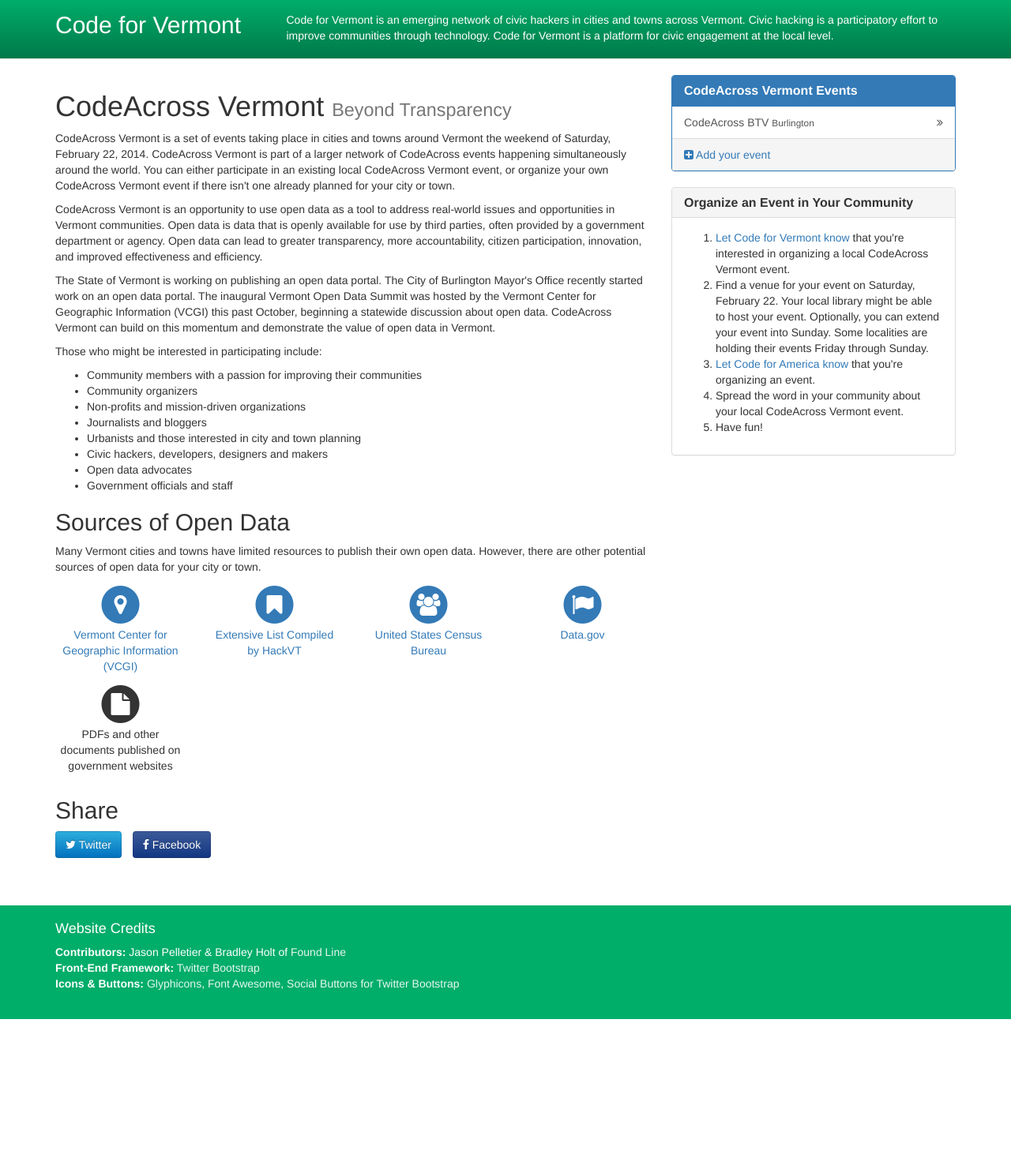
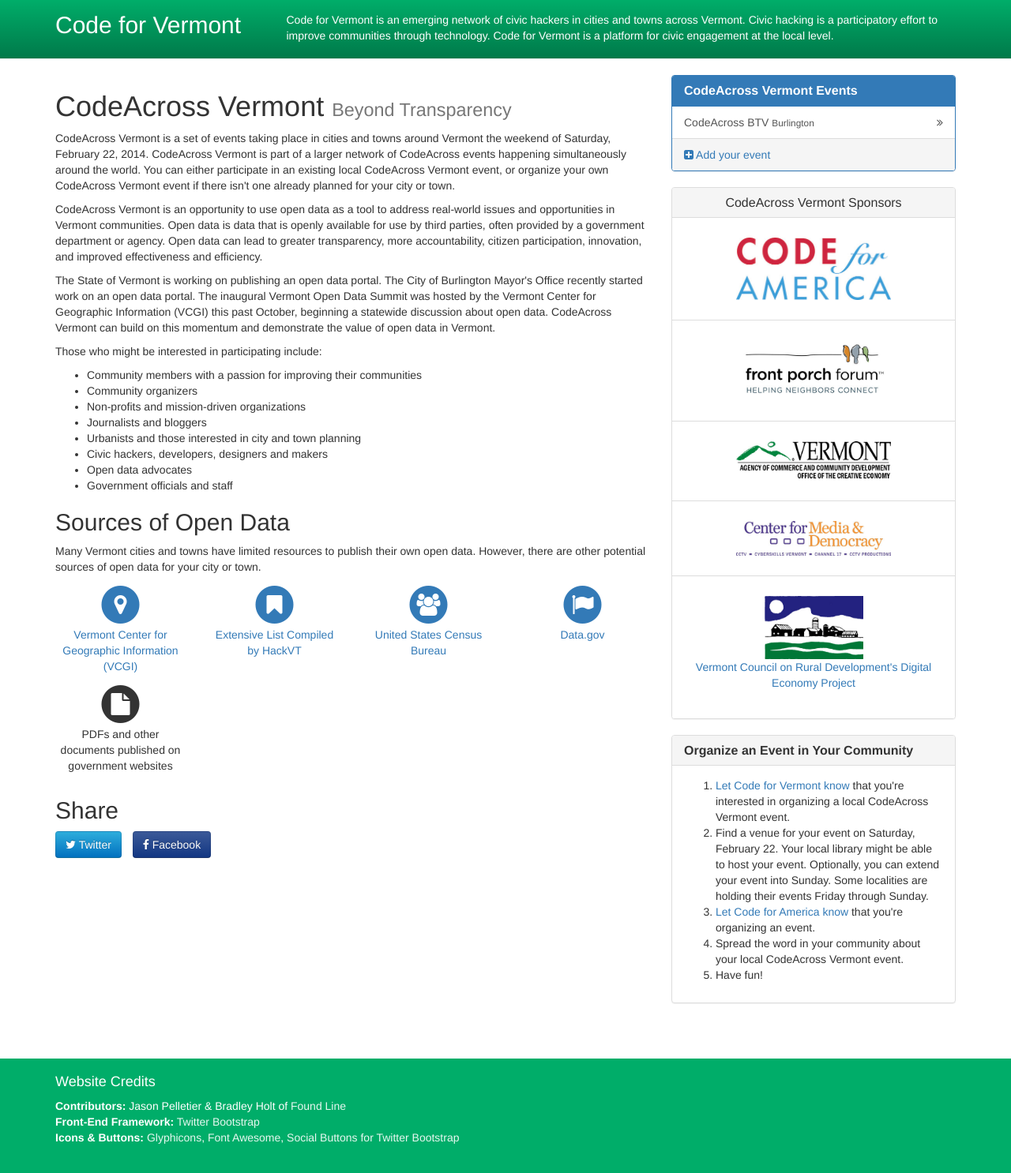
Before and after one commit to codeforvermont/codeforvermont.github.com, a Jekyll site: the page built from index.html, in a window 1280 px wide. Shown: the whole page at 79% size. Built offline with Jekyll 4.4.1, drawn with Linux system fonts in a browser that asks for light colours; nearby versions of some CDN libraries; comment, search, counter and statistics services are not loaded; before the commit the page ends 1291 px from its top, so only the background shows below that.

Commit message:
Add sponsors for CodeAcross Vermont.

```diff
--- a/css/custom.css
+++ b/css/custom.css
@@ -62,3 +62,11 @@
     color: white;
     color: rgba(255, 255, 255, 0.9);
 }
+.sponsors img {
+    max-width: 60%;
+    max-height: 80px;
+}
+.sponsors .list-group-item {
+    padding-top: 25px;
+    padding-bottom: 25px;
+}
--- a/index.html
+++ b/index.html
@@ -106,6 +106,29 @@
                     <a href="https://docs.google.com/forms/d/1ih7HqgT2ijiyv4znMR8ZGWpAzpbRmw70tQK9ZoklOcY/viewform"><i class="fa fa-plus-square"></i> Add your event</a>
                 </div>
             </article>
+            <article class="panel panel-default text-center sponsors">
+                <div class="panel-heading">
+                    <h1 class="panel-title">CodeAcross Vermont Sponsors</h1>
+                </div>
+                <div class="list-group">
+                    <div class="list-group-item">
+                        <a href="http://codeforamerica.org/"><img src="/img/logos/code-for-america-400x161.jpg" alt="Code for America" class="img-responsive center-block" /></a>
+                    </div>
+                    <div class="list-group-item">
+                        <a href="http://frontporchforum.com/"><img src="/img/logos/front-porch-forum-500x194.jpg" alt="Front Porch Forum" class="img-responsive center-block" /></a>
+                    </div>
+                    <div class="list-group-item">
+                        <a href="http://accd.vermont.gov/business/oce"><img src="/img/logos/office-of-the-creative-economy-500x127.jpg" alt="Vermont Agency of Commerce and Community Development, Office of the Creative Economy" class="img-responsive center-block" /></a>
+                    </div>
+                    <div class="list-group-item">
+                        <a href="http://www.cctv.org/"><img src="/img/logos/cctv-center-for-media-and-democracy-500x112.jpg" alt="CCTV Center for Media &amp; Democracy" class="img-responsive center-block" /></a>
+                    </div>
+                    <div class="list-group-item">
+                        <a href="http://vtrural.org/programs/digital-economy"><img src="/img/logos/vermont-council-on-rural-development-325x208.jpg" alt="Vermont Council on Rural Development" class="img-responsive center-block" /></a>
+                        <p><a href="http://vtrural.org/programs/digital-economy">Vermont Council on Rural Development's Digital Economy Project</a></p>
+                    </div>
+                </div>
+            </article>
             <article class="panel panel-default">
                 <div class="panel-heading">
                     <h1 class="panel-title"><strong>Organize an Event in Your Community</strong></h1>
```
Also changed, not shown: img/logos/cctv-center-for-media-and-democracy-500x112.jpg (added), img/logos/code-for-america-400x161.jpg (added), img/logos/front-porch-forum-500x194.jpg (added), img/logos/office-of-the-creative-economy-500x127.jpg (added), img/logos/vermont-council-on-rural-development-325x208.jpg (added).
